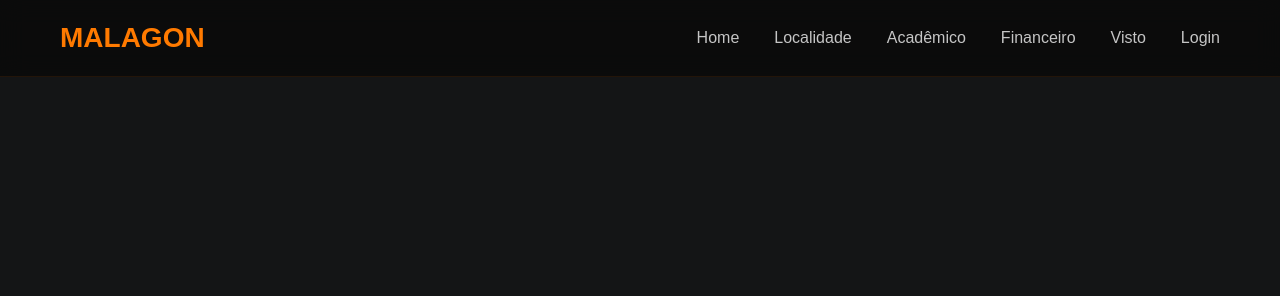
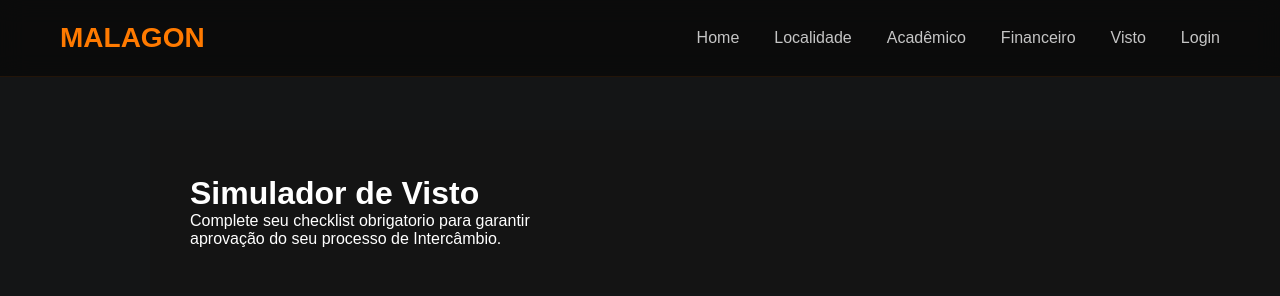
Before and after one commit to bru-ddecor/Malagon, a plain HTML site: page malagon/malagon/visto/visto.html in a window 1280 px wide. Drawn offline with Linux system fonts and the light colour scheme.

Commit message:
visto inicio

```diff
--- a/malagon/malagon/visto/visto.css
+++ b/malagon/malagon/visto/visto.css
@@ -48,3 +48,11 @@ body {
 .links a:hover {
     color: white;
 }
+.cardsim {
+    margin-top: 130px;
+    margin-left: 150px;
+      background: rgba(20, 20, 20, 0.85);          /* Centraliza horizontalmente */
+    padding: 45px 40px;
+
+
+}
--- a/malagon/malagon/visto/visto.html
+++ b/malagon/malagon/visto/visto.html
@@ -21,10 +21,12 @@
             <a href="../login/login.html" class="login">Login</a>
         </div>
     </div>
+<div class="cardsim">
+    <h1>Simulador de Visto</h1>
+    <p>Complete seu checklist obrigatorio para garantir
+    </p>aprovação do seu processo de Intercâmbio.<br>
+</div>
 
-    <section class="visto">
-
-    </section>
 </body>
 
 </html>
```
